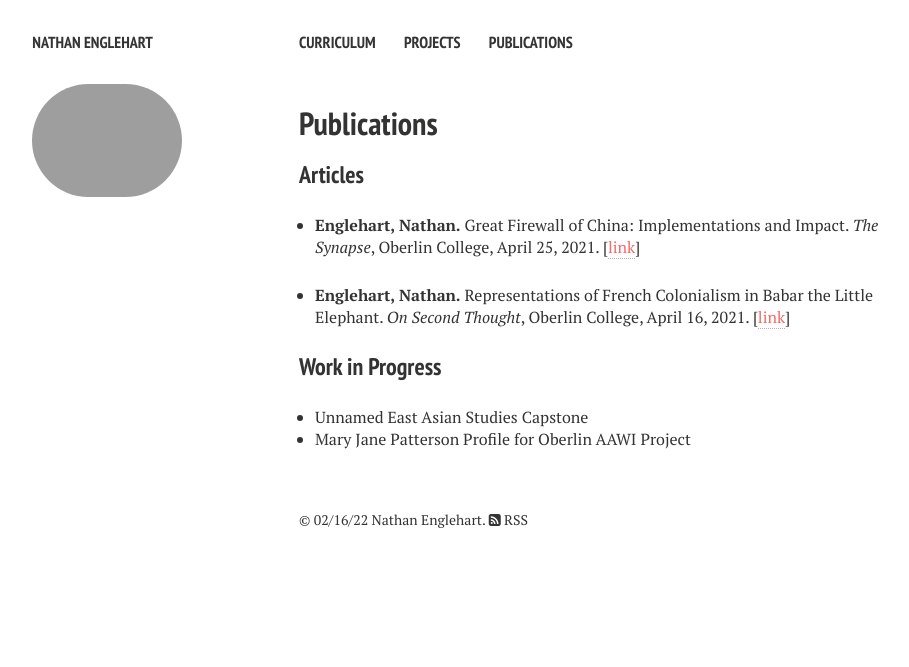
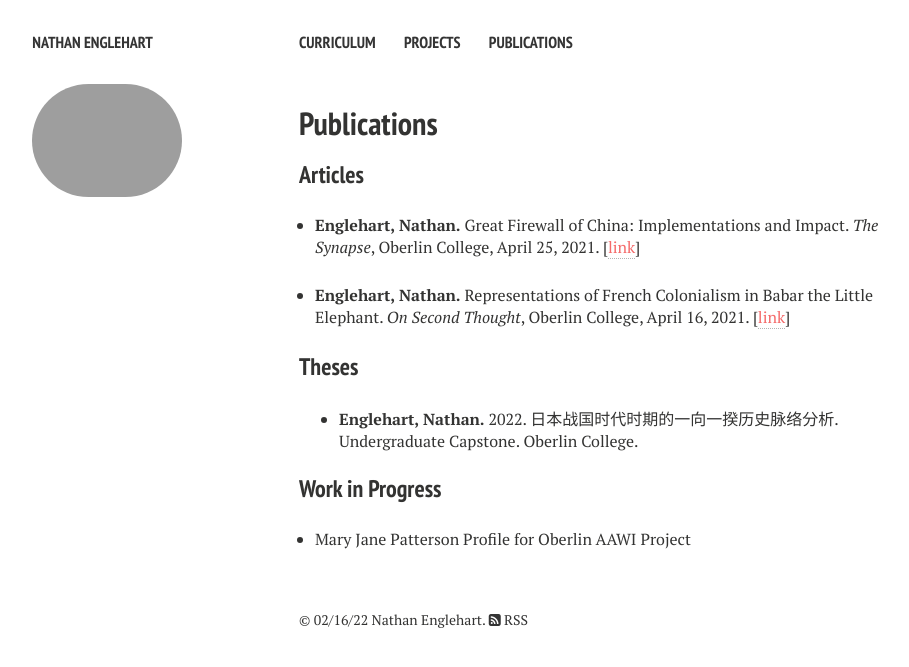
Before and after one commit to nathanenglehart/nathanenglehart.github.io, a Jekyll site: the page built from publications.md, in a window 1280 px wide. Shown: the top 667 px of the page, without its empty margins (21-930 px from the left). Built offline with Jekyll 4.4.1, drawn with Linux system fonts in a browser that asks for light colours; nearby versions of some CDN libraries.

Commit message:
added capstone

```diff
--- a/_layouts/publications.html
+++ b/_layouts/publications.html
@@ -90,9 +90,12 @@ div.bibtex pre { font-size: 75%; overflow: auto;  width: 100%; padding: 0em 0em;
 		<li><p><b>Englehart, Nathan.</b> Great Firewall of China: Implementations and Impact. <i>The Synapse</i>, Oberlin College, April 25, 2021. [<a style="color: #f56a6a !important;" href="https://synapsemagazine.org/issue-27-1">link</a>]</p></li>
 		<li><p><b>Englehart, Nathan.</b> Representations of French Colonialism in Babar the Little Elephant. <i>On Second Thought</i>, Oberlin College, April 16, 2021. [<a style="color: #f56a6a !important;" href="https://oberlinost.wordpress.com/2021/04/16/representations-of-french-colonialism-in-the-story-of-babar-the-little-elephant/">link</a>]</p></li>
 	</ul>
+	<h3>Theses</h3>
+	<ul>
+		<li><p style="margin-bottom: 0 !important;"><b>Englehart, Nathan.</b> 2022. 日本战国时代时期的一向一揆历史脉络分析. Undergraduate Capstone. Oberlin College.</p></li>
+	</ul>
 	<h3>Work in Progress</h3>
 	<ul style="padding-left: 1em !important;">
-		<li><p style="margin-bottom: 0 !important;">Unnamed East Asian Studies Capstone</p></li>
 		<li><p>Mary Jane Patterson Profile for Oberlin AAWI Project</p></li>
 	</ul>
     </div><!-- /.article-wrap -->
```
